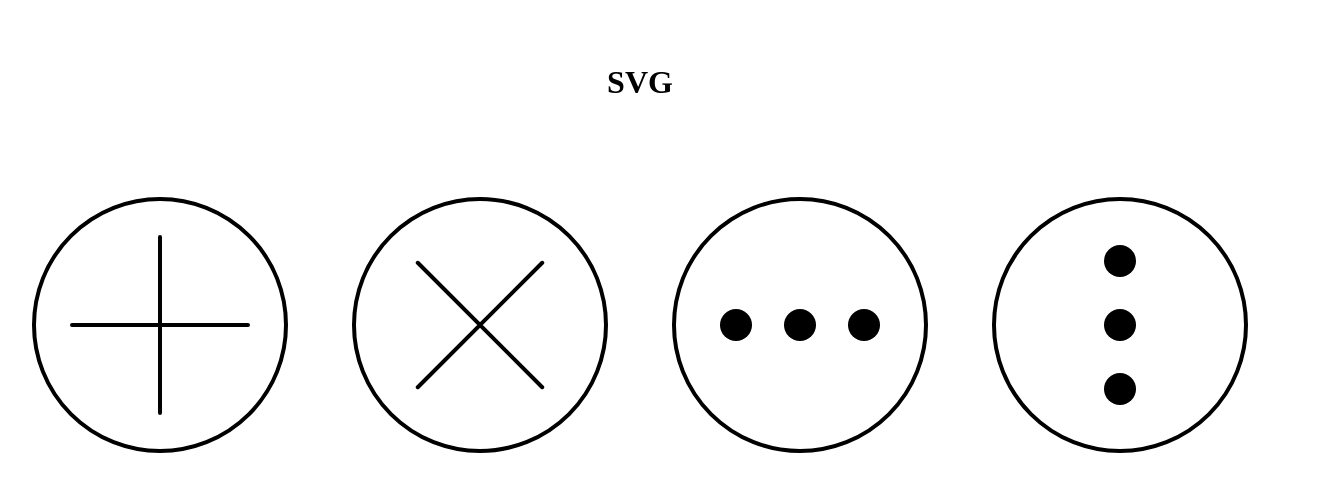
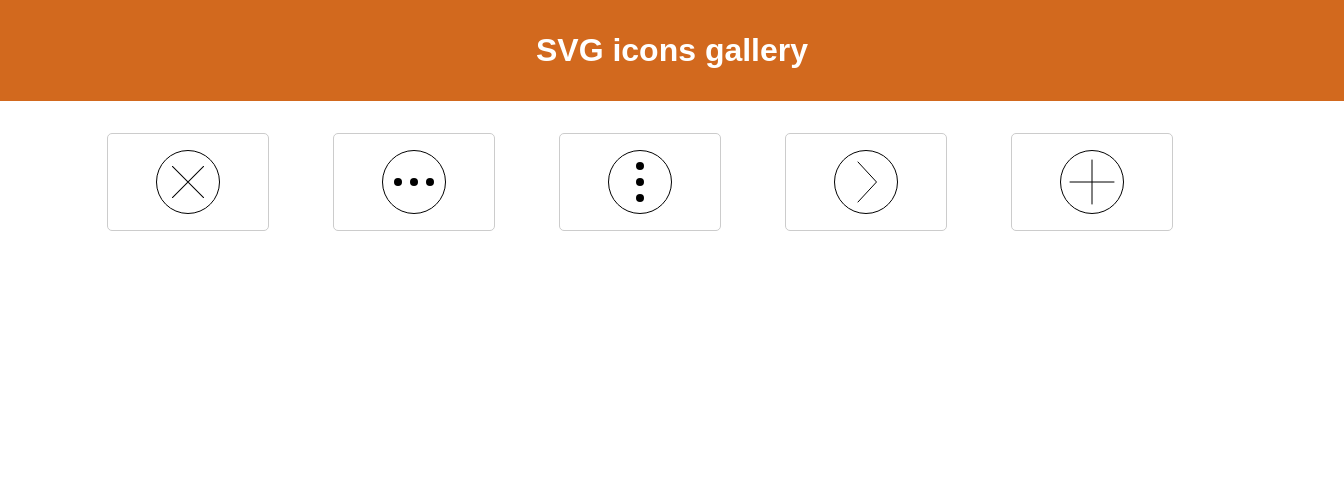
Before and after one commit to IdanGib/svgies, a website built with webpack: page index.html in a window 1280 px wide. Shown: the whole page, 1344 px wide, since content can reach past the window. Built offline with nearby package versions, Linux system fonts and the light colour scheme.

Commit message:
improvments

```diff
--- a/app.js
+++ b/app.js
@@ -1 +1,32 @@
-console.log('app run');
+const
+
+    icons = [
+        'cross',
+        'horizontal-dots',
+        'vertical-dots',
+        'next-arrow',
+        'plus'
+    ],
+
+    gallery = document.getElementById('gallery'),
+
+    show_dialog = ( icon )=> {
+        document.getElementById(icon).setAttribute('open', '');
+    },
+
+    close_dialog = ( icon )=> {
+        document.getElementById(icon).removeAttribute('open');
+    };
+
+icons.forEach(( icon )=> {
+    gallery.innerHTML += `
+                    <div class="card">
+                    <input type="image" src="svg/${ icon }.svg" alt="${ icon }" onclick="show_dialog( '${ icon }' )">
+                    <dialog close id="${ icon }">
+                        <img src="svg/${ icon }.svg" alt="${ icon }" width="256px" height="256px">
+                        <input type="image" src="svg/cross.svg" onclick="close_dialog('${ icon }')"
+                               style="width: 32px; height: 32px;position: absolute;top:-16px;right: -16px;background: #fff">
+                    </dialog>
+                </div>
+    `;
+})
--- a/index.html
+++ b/index.html
@@ -8,36 +8,83 @@
                 padding:0;
                 list-style:none;
             }
+
             html, body{
+                font-family: sans-serif;
                 position:absolute;
                 width:100%;
                 height:100%;
             }
-            #galery{
+            #main {
+                margin: 0;
+                padding: 0;
+            }
+
+            #gallery{
                 display: flex;
                 justify-content: center;
                 align-items: center;
+                width:100%;
+                flex-wrap: wrap;
             }
+
             h1{
+
                 text-align: center;
+                margin:0;
+                padding: 32px;
+                background: chocolate;
+                width: 100%;
+                color: #fff;
+            }
+
+            img{
+                margin: 0;
+            }
+
+            .card {
                 margin: 32px;
+
+                border: 1px solid #ccc;
+                border-radius: 5px;
+                width: 128px;
+                padding: 16px;
+
+                display: flex;
+                flex-direction: column;
+                align-items: center;
+            }
+            .card input[type='image'] {
+                width: 64px;
+                height: 64px;
+                outline: none;
+            }
+
+            input::-moz-focus-inner{
+                border: 0;
+            }
+
+            dialog {
+                width: 512px;
+                height: 256px;
                 padding: 32px;
+                position: absolute;
+                margin: auto;
+                left: 0;
+                right: 0;
+                bottom: 0;
+                top: 0;
+
+                border: 2px solid #ccc;
+                border-radius: 5px;
             }
-            img{
-                margin: 32px;
-            }
+
       </style>
     </head>
     <body>
         <div id="main">
-            <h1>SVG</h1>
-            <div id="galery">
-                <img src="svg/plus.svg" alt="plus" width="256px" height="256px">
-                <img src="svg/cross.svg" alt="cross" width="256px" height="256px">
-                <img src="svg/horizontal-dots.svg" alt="" width="256px" height="256px">
-                <img src="svg/vertical-dots.svg" alt="" width="256px" height="256px">
-            </div>
-
+            <h1>SVG icons gallery</h1>
+            <div id="gallery"></div>
         </div>
         <script src='app.js'></script>
     </body>
```
Also changed, not shown: svg/next-arrow.svg (added), svg/refresh.svg.
